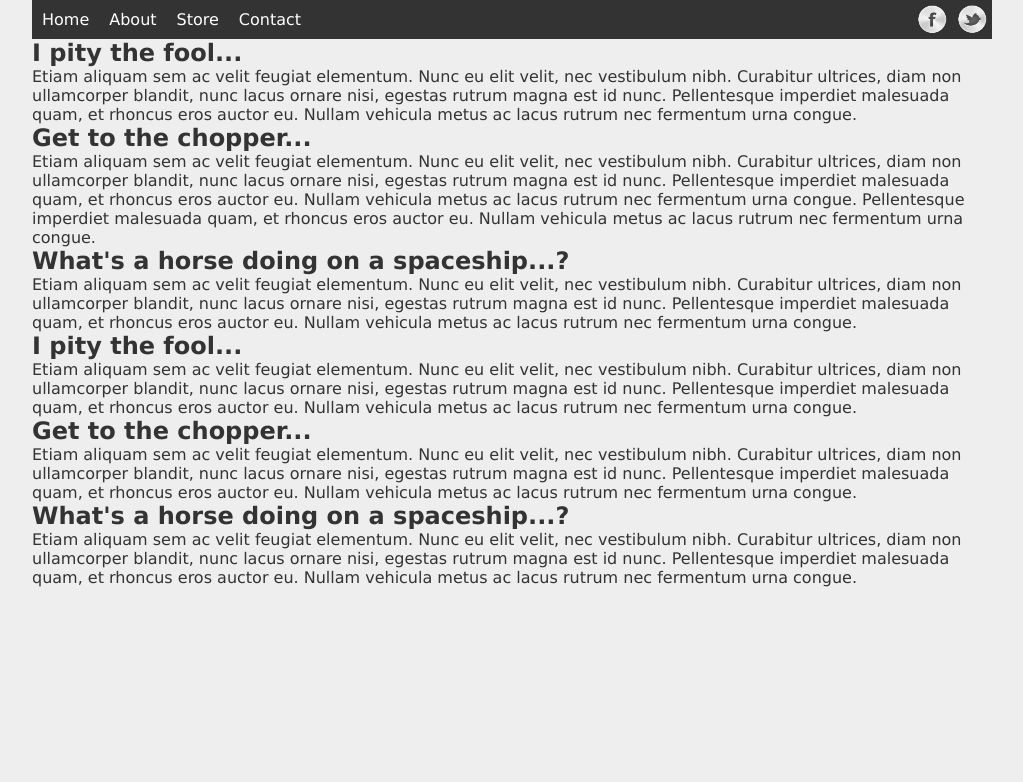
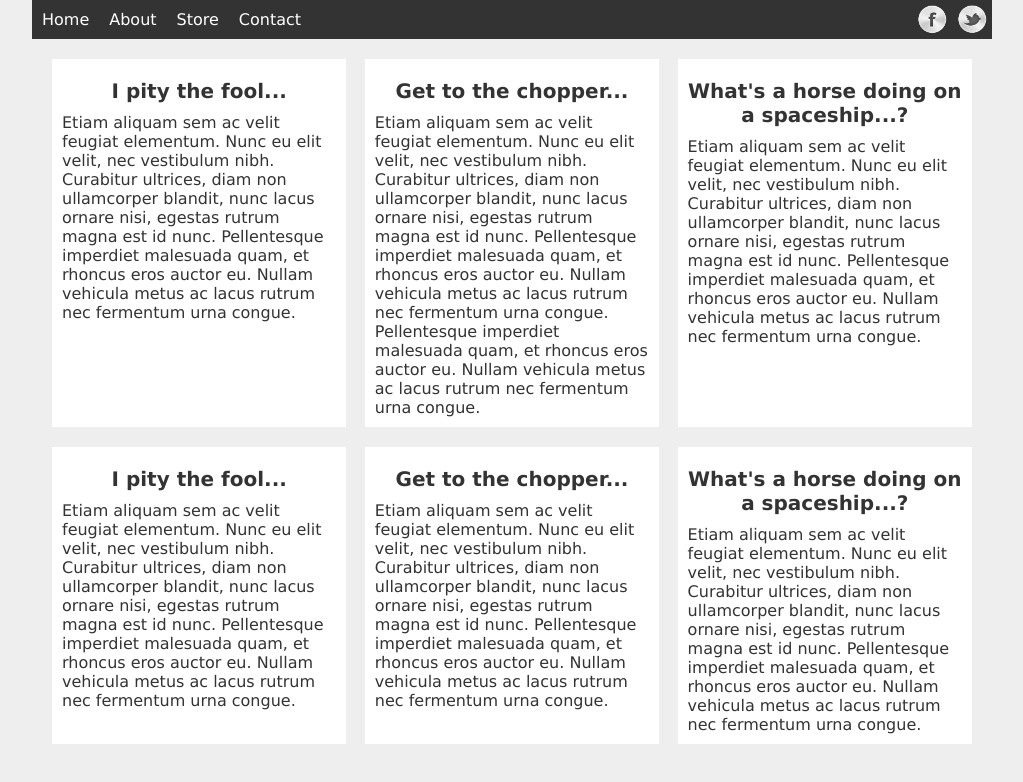
Before and after one commit to TheDeployGuy/CSS_Playground, a plain HTML site: page flexbox/css-flexbox-playlist/example-3/grid-vs-stack.html in a window 1280 px wide. Shown: the whole page, without its empty margins (128-1151 px from the left). Drawn offline with nearby package versions, Linux system fonts and the light colour scheme.

Commit message:
Last notes on flexbox

```diff
--- a/flexbox/css-flexbox-playlist/example-3/style.css
+++ b/flexbox/css-flexbox-playlist/example-3/style.css
@@ -60,9 +60,25 @@ a.fb{
   margin: 0 auto; /* do at end */
 }
 
+
 /* grid vs flex base styles */
 
+#blocks{
+  margin: 20px;
+}
 
+article {
+  background: white;
+  margin-bottom: 20px;
+  padding: 10px;
+  box-sizing: border-box;
+}
+
+article h2 {
+  text-align: center;
+  font-size: 20px;
+  margin: 10px 0;
+}
 
 /* flex styles */
 
@@ -94,4 +110,15 @@ ul.social{
   margin: 0;
 }
 
+#blocks {
+  display: flex;
+  /* Wont wrap unless you specific set it to */
+  flex-wrap: wrap;
+  justify-content: space-between;
+}
+
+article {
+  flex: 0 1 32%;
+}
+
 } /* end media 768 */
```
